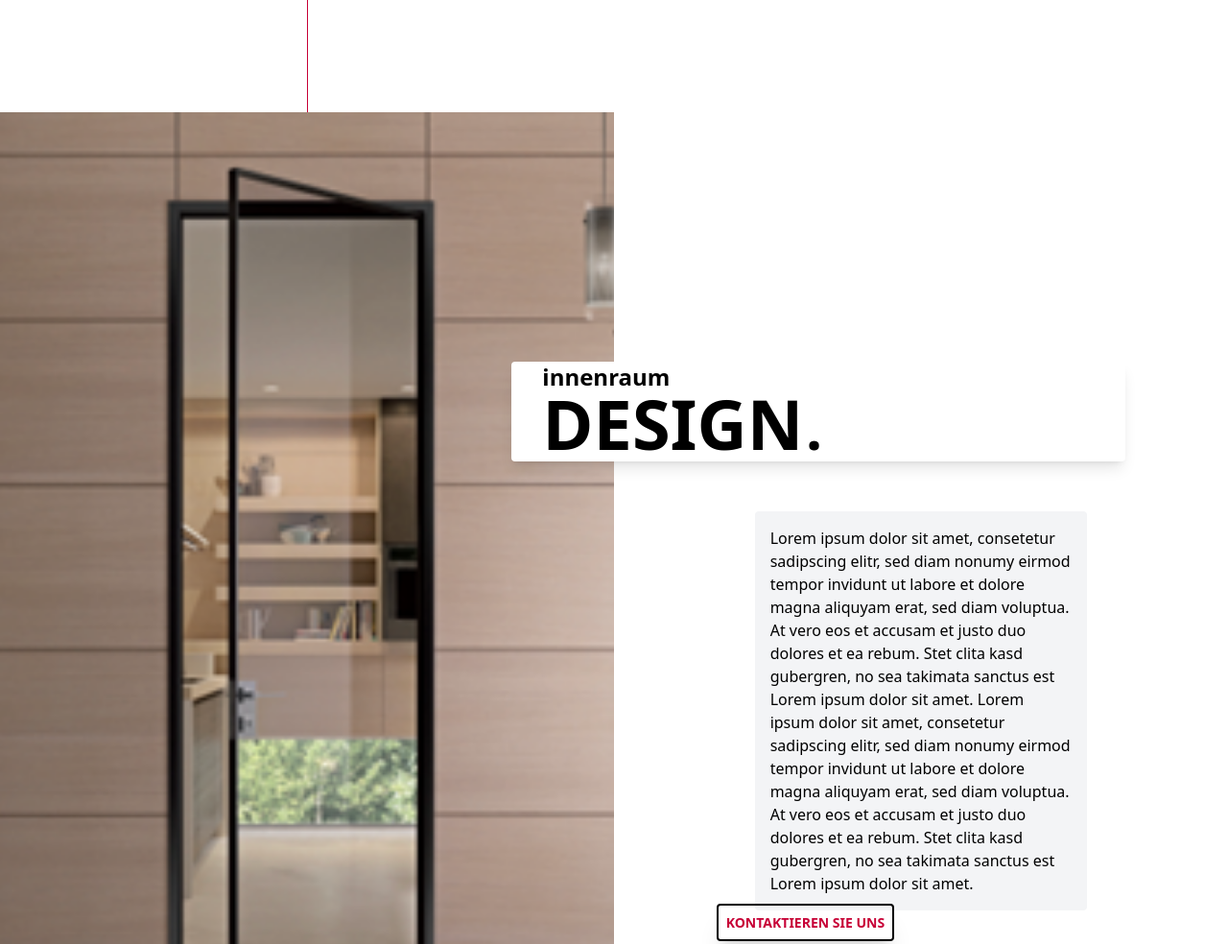
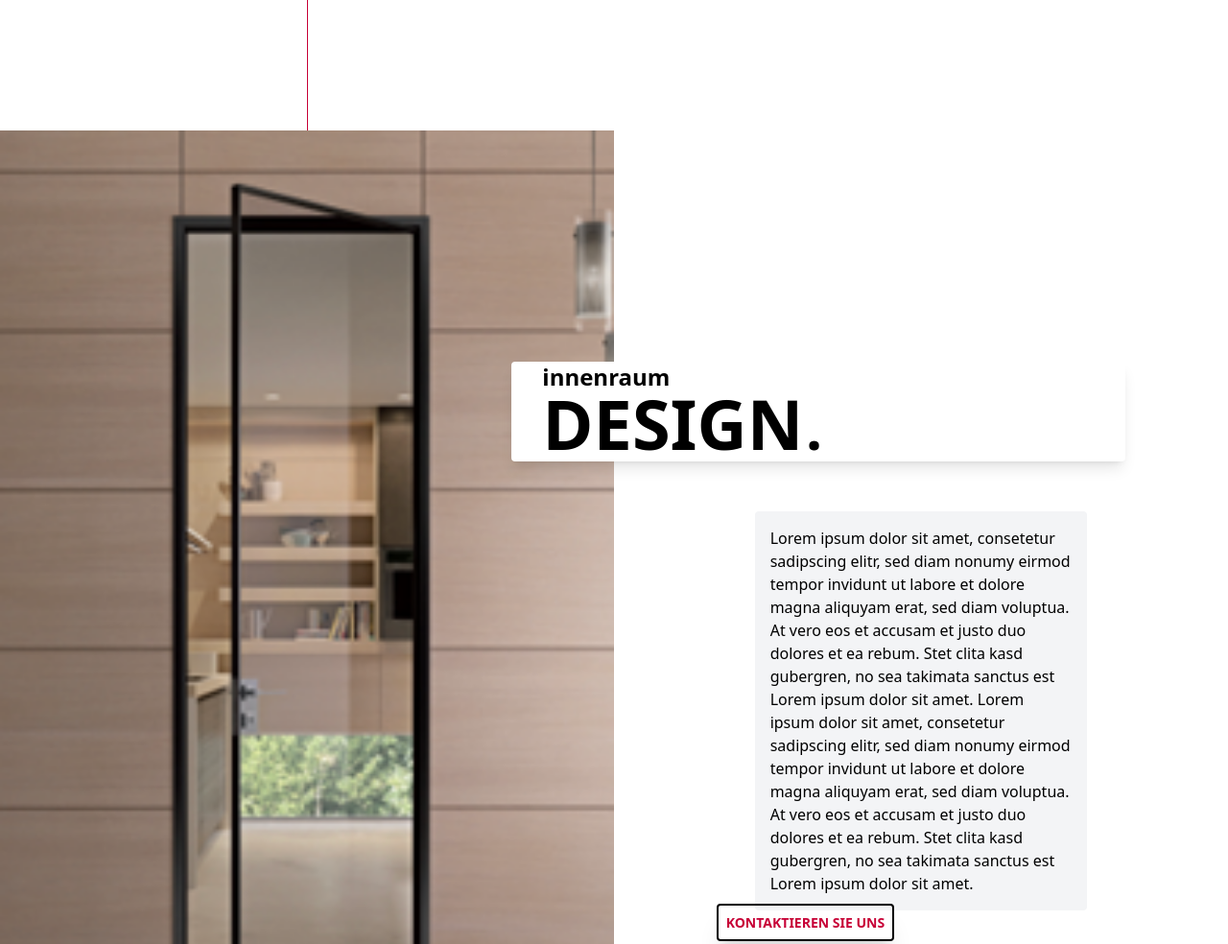
Before and after one commit to Fluffy2908/Nussbaum, a website: page index.html in a window 1280 px wide. Shown: the part 1253-2237 px from the top of the page at 96% size. Drawn offline with nearby package versions, Linux system fonts and the light colour scheme.

Commit message:
Resized img slider on mobile

```diff
--- a/style.css
+++ b/style.css
@@ -24,7 +24,7 @@
 @layer base {
 
     img {
-        @apply   h-full object-cover;
+        @apply   h-full sm:object-contain object-cover;
     }
 }
 @layer components {
```
Also changed, not shown: output.css.
